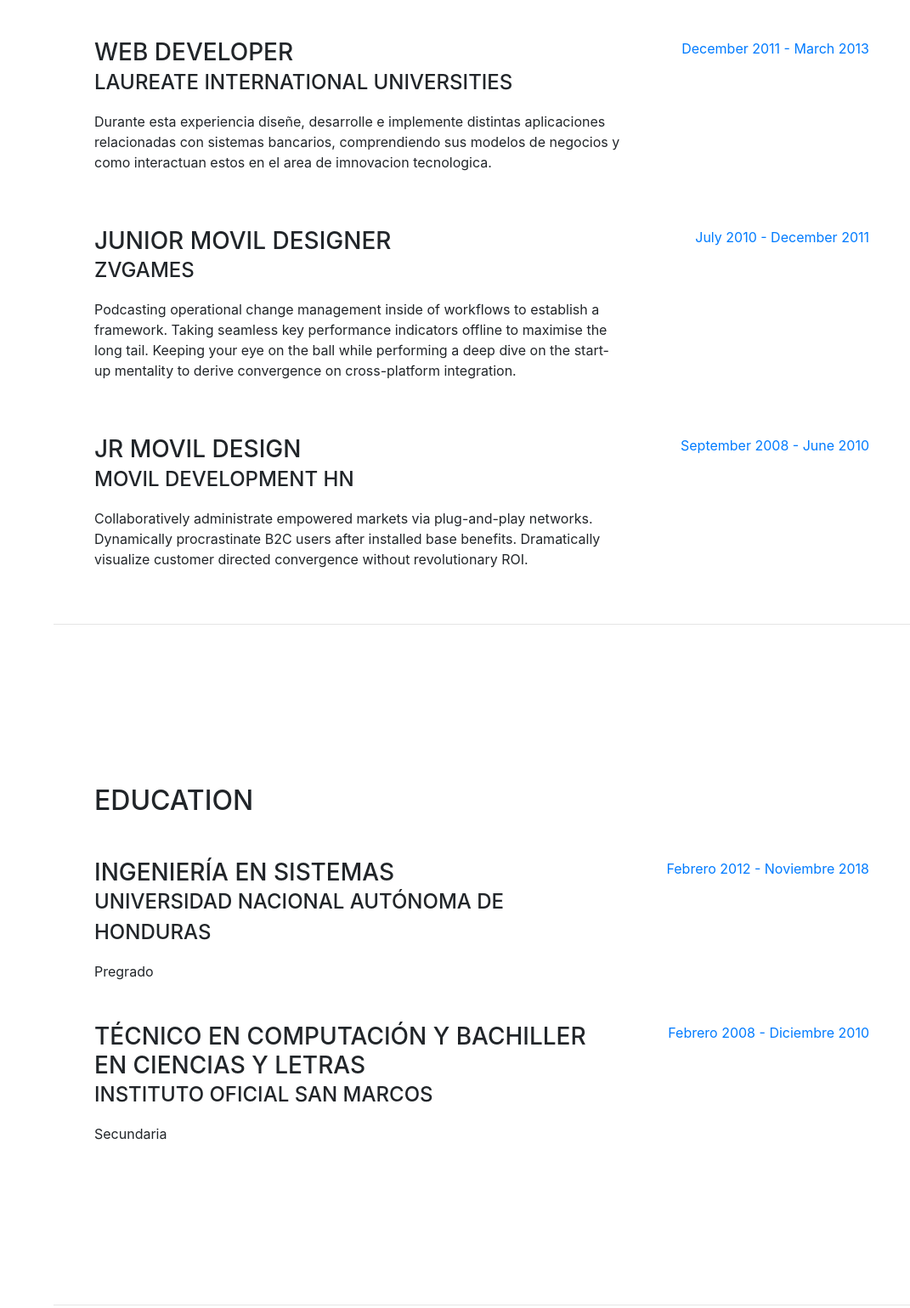
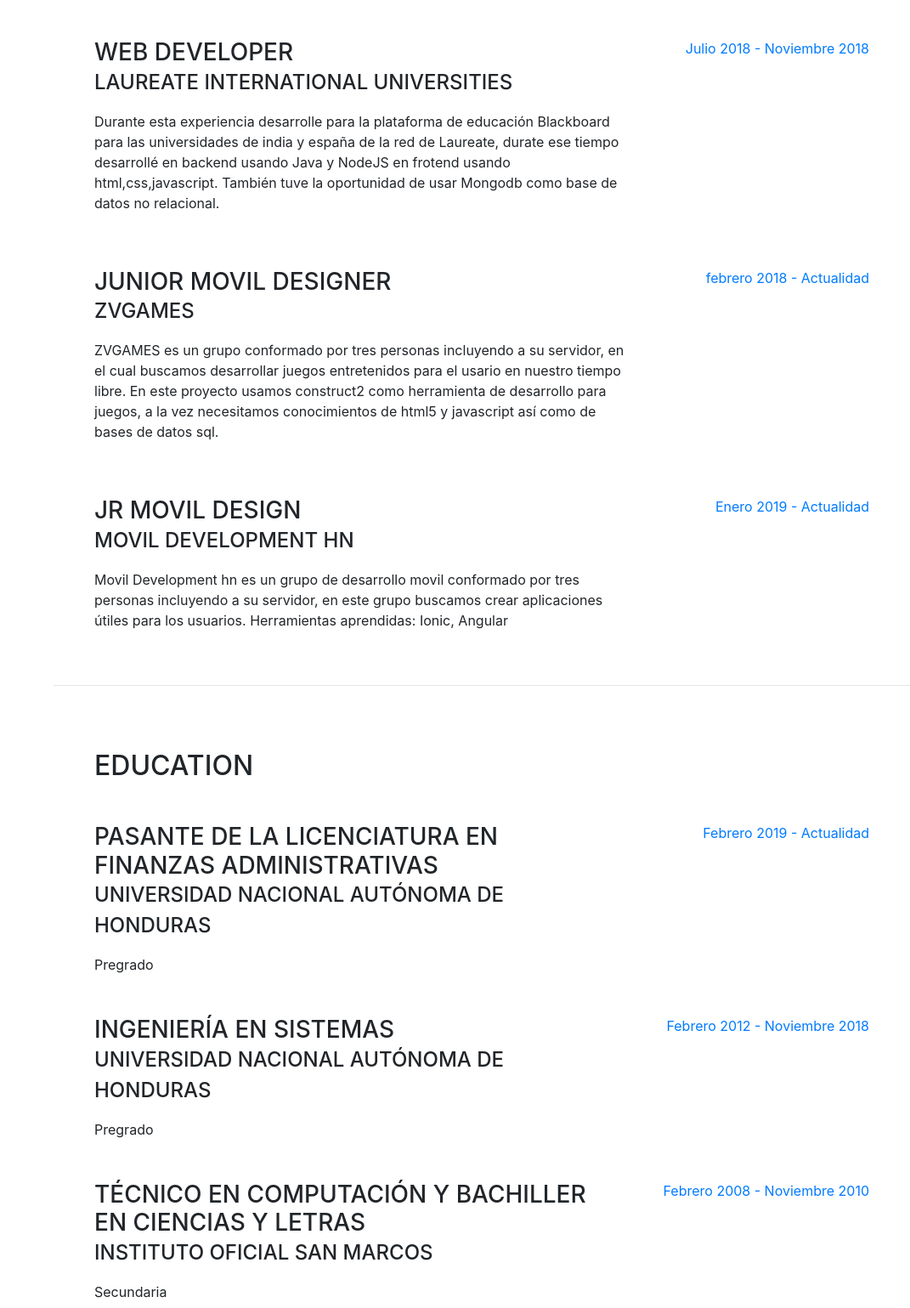
Before and after one commit to ArielMejia/ArielMejia.github.io, a website with bundled scripts: page index.html in a window 1280 px wide. Shown: the part 1104-2643 px from the top of the page at 85% size, without its empty margins (209-1280 px from the left). Built offline with nearby package versions, Linux system fonts and the light colour scheme; a web font is replaced by a local one.

Commit message:
More information

```diff
--- a/index.html
+++ b/index.html
@@ -97,7 +97,7 @@
 
     <section class="resume-section p-3 p-lg-5 d-flex flex-column" id="experience">
       <div class="my-auto">
-        <h2 class="mb-5">Skill</h2>
+        <h2 class="mb-5">Experience</h2>
 
         <div class="resume-item d-flex flex-column flex-md-row mb-5">
           <div class="resume-content mr-auto">
@@ -115,12 +115,13 @@
           <div class="resume-content mr-auto">
             <h3 class="mb-0">Web Developer</h3>
             <div class="subheading mb-3">Laureate International Universities</div>
-            <p>Durante esta experiencia diseñe, desarrolle e implemente distintas aplicaciones relacionadas con sistemas
-              bancarios, comprendiendo sus modelos de negocios y como interactuan estos en el area de imnovacion
-              tecnologica. </p>
+            <p>Durante esta experiencia desarrolle para la plataforma de educación Blackboard para las universidades de india y españa
+              de la red de Laureate, durate ese tiempo desarrollé en backend usando Java y NodeJS en frotend usando html,css,javascript.
+              También tuve la oportunidad de usar Mongodb como base de datos no relacional.
+            </p>
           </div>
           <div class="resume-date text-md-right">
-            <span class="text-primary">December 2011 - March 2013</span>
+            <span class="text-primary">Julio 2018 - Noviembre 2018</span>
           </div>
         </div>
 
@@ -128,12 +129,13 @@
           <div class="resume-content mr-auto">
             <h3 class="mb-0">Junior Movil Designer</h3>
             <div class="subheading mb-3">ZVGAMES</div>
-            <p>Podcasting operational change management inside of workflows to establish a framework. Taking seamless
-              key performance indicators offline to maximise the long tail. Keeping your eye on the ball while
-              performing a deep dive on the start-up mentality to derive convergence on cross-platform integration.</p>
+            <p>ZVGAMES es un grupo conformado por tres personas incluyendo a su servidor, en el cual buscamos desarrollar juegos
+              entretenidos para el usario en nuestro tiempo libre. En este proyecto usamos construct2 como herramienta de desarrollo para juegos, a la vez
+              necesitamos conocimientos de html5 y javascript así como de bases de datos sql.
+            </p>
           </div>
           <div class="resume-date text-md-right">
-            <span class="text-primary">July 2010 - December 2011</span>
+            <span class="text-primary">febrero 2018 - Actualidad</span>
           </div>
         </div>
 
@@ -141,12 +143,12 @@
           <div class="resume-content mr-auto">
             <h3 class="mb-0">Jr Movil Design </h3>
             <div class="subheading mb-3">Movil Development hn</div>
-            <p>Collaboratively administrate empowered markets via plug-and-play networks. Dynamically procrastinate B2C
-              users after installed base benefits. Dramatically visualize customer directed convergence without
-              revolutionary ROI.</p>
+            <p>Movil Development hn es un grupo de desarrollo movil conformado por tres personas incluyendo a su servidor,
+              en este grupo buscamos crear aplicaciones útiles para los usuarios. Herramientas aprendidas: Ionic, Angular
+            </p>
           </div>
           <div class="resume-date text-md-right">
-            <span class="text-primary">September 2008 - June 2010</span>
+            <span class="text-primary">Enero 2019 - Actualidad</span>
           </div>
         </div>
 
@@ -159,6 +161,17 @@
     <section class="resume-section p-3 p-lg-5 d-flex flex-column" id="education">
       <div class="my-auto">
         <h2 class="mb-5">Education</h2>
+
+        <div class="resume-item d-flex flex-column flex-md-row mb-5">
+          <div class="resume-content mr-auto">
+            <h3 class="mb-0">Pasante de la licenciatura en Finanzas administrativas</h3>
+            <div class="subheading mb-3">Universidad Nacional Autónoma de Honduras</div>
+            <div>Pregrado</div>
+          </div>
+          <div class="resume-date text-md-right">
+            <span class="text-primary">Febrero 2019 - Actualidad</span>
+          </div>
+        </div>
 
         <div class="resume-item d-flex flex-column flex-md-row mb-5">
           <div class="resume-content mr-auto">
@@ -178,7 +191,7 @@
             <div>Secundaria</div>
           </div>
           <div class="resume-date text-md-right">
-            <span class="text-primary">Febrero 2008 - Diciembre 2010</span>
+            <span class="text-primary">Febrero 2008 - Noviembre 2010</span>
           </div>
         </div>
 
```
Also changed, not shown: 1 other file.
